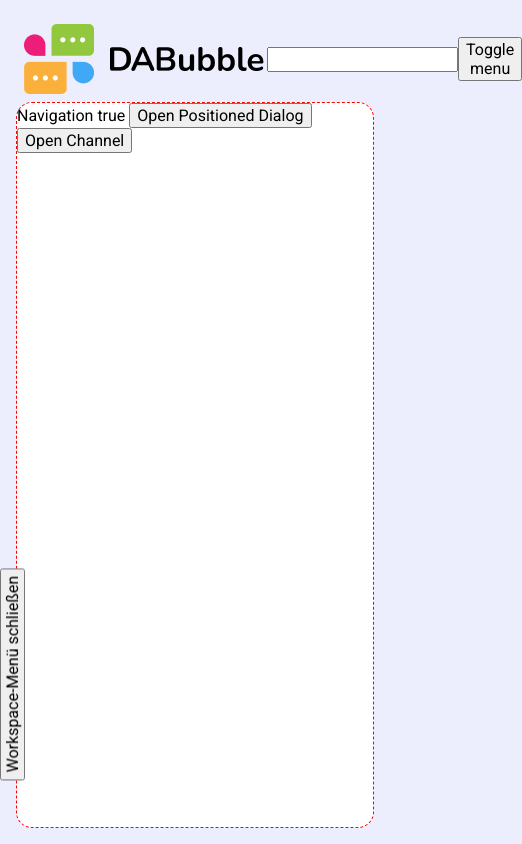
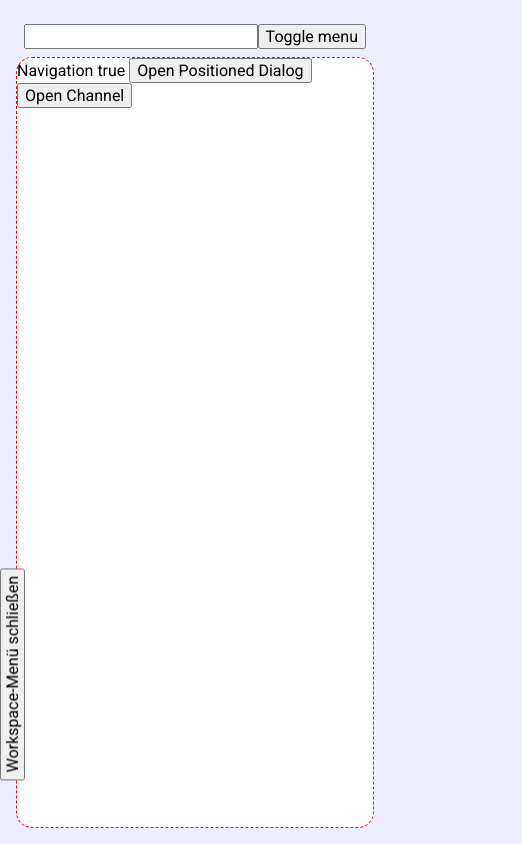
Before and after one commit to JanKillburger/DaBubble, an Angular app: page /home in a window 390 px wide. Shown: the whole page, 522 px wide, since content can reach past the window. Built offline with nearby package versions, Linux system fonts and the light colour scheme.

Commit message:
Refactored media queries

```diff
--- a/src/app/components/home/home.component.html
+++ b/src/app/components/home/home.component.html
@@ -1,5 +1,5 @@
 <header class="header">
-  <img src="assets/img/login/logo_header.png" alt="DA Bubble Logo" />
+  <img src="assets/img/login/logo_header.png" alt="DA Bubble Logo" *ngIf="mqlSmallWidth.matches"/>
   <input type="text" />
   <button class="toggle-menu">Toggle menu</button>
 </header>
--- a/src/app/components/home/home.component.ts
+++ b/src/app/components/home/home.component.ts
@@ -24,9 +24,9 @@ export class HomeComponent {
 
   constructor(public changeDetectorRef: ChangeDetectorRef, media: MediaMatcher, public dialog: MatDialog) {
     this.mqlSmallWidth = media.matchMedia('(min-width: 600px)');
-    this.mqlSmallWidth.addEventListener("change", (event) => this.handleSmallWidthChange(event));
+    this.mqlSmallWidth.onchange = (event) => this.handleSmallWidthChange(event);
     this.mqlMediumWidth = media.matchMedia('(min-width: 992px)');
-    this.mqlMediumWidth.addEventListener("change", (event) => this.handleMediumWidthChange(event));
+    this.mqlMediumWidth.onchange = (event) => this.handleMediumWidthChange(event);
     this.mqlMaxWidth = media.matchMedia('(min-width: 1440px)');
     this.mqlMaxWidth.onchange = (event) => {
       if (event.matches) {
@@ -66,7 +66,7 @@ export class HomeComponent {
     this.changeDetectorRef.detectChanges();
   }
 
-  handleSmallWidthChange(event: MediaQueryListEvent) {
+  handleSmallWidthChange(event: MediaQueryListEvent): void {
     if (!event.matches) {
       this.screenMode = "small";
       this.channelVisible = false;
```
